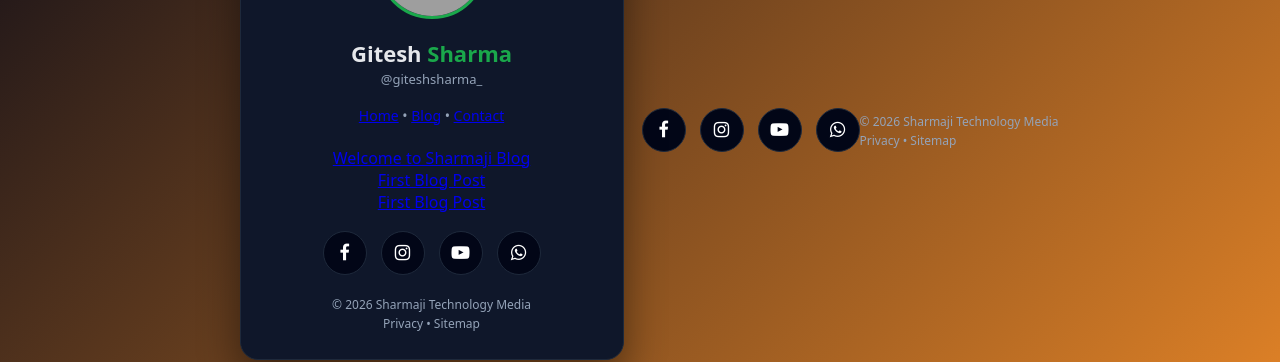
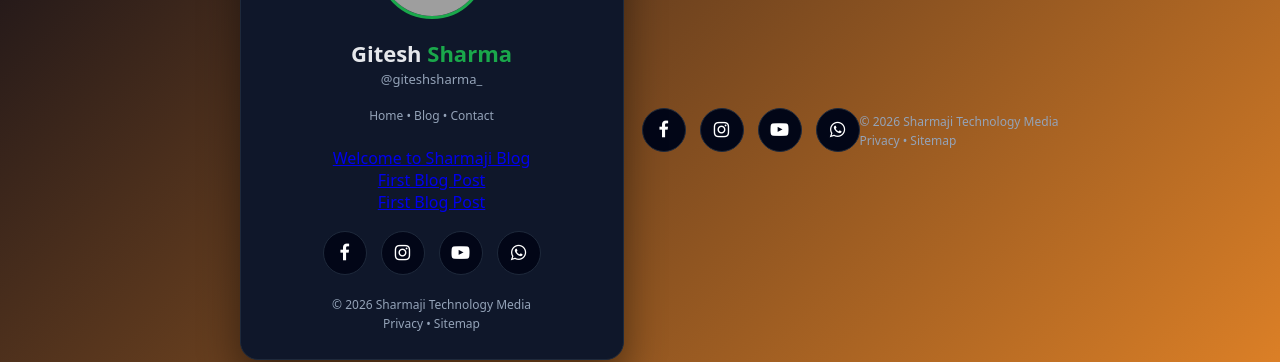
Before and after one commit to gitesh-sharma/blog, a Jekyll site: the page built from index.html, in a window 1280 px wide. Shown: the part 329-691 px from the top of the page. Built offline with Jekyll 4.4.1, drawn with Linux system fonts in a browser that asks for light colours; grey boxes are pictures that could not be loaded.

Commit message:
Update default.html

```diff
--- a/_layouts/default.html
+++ b/_layouts/default.html
@@ -112,9 +112,19 @@ body{
 }
 
 .nav-menu{
-  font-size:14px;
+  margin:18px 0 22px;
+  font-size:12px;
   color:var(--muted);
-  margin:18px 0 22px;
+  line-height:1.6;
+}
+
+.nav-menu a{
+  color:var(--muted);
+  text-decoration:none;
+}
+
+.nav-menu a:hover{
+  color:#fff;
 }
 
 /* LINKS */
```
